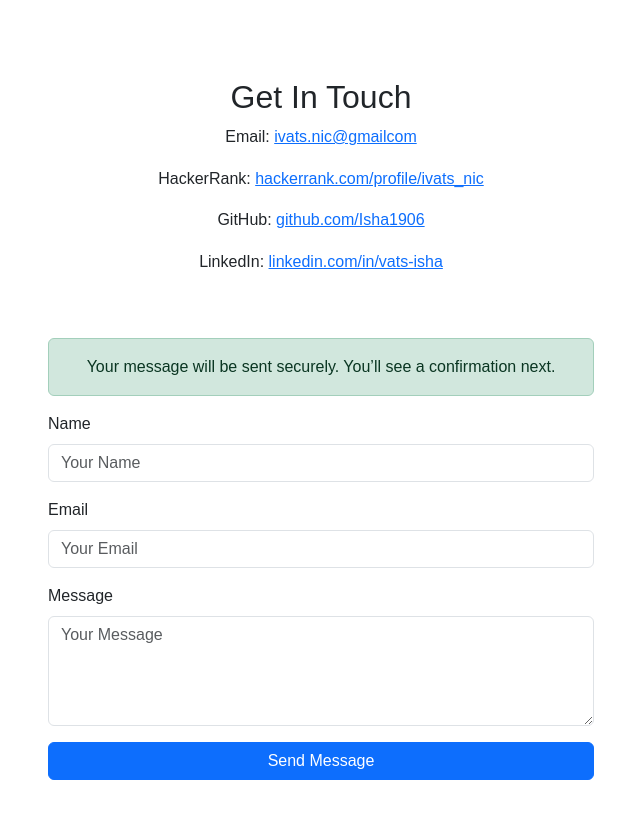
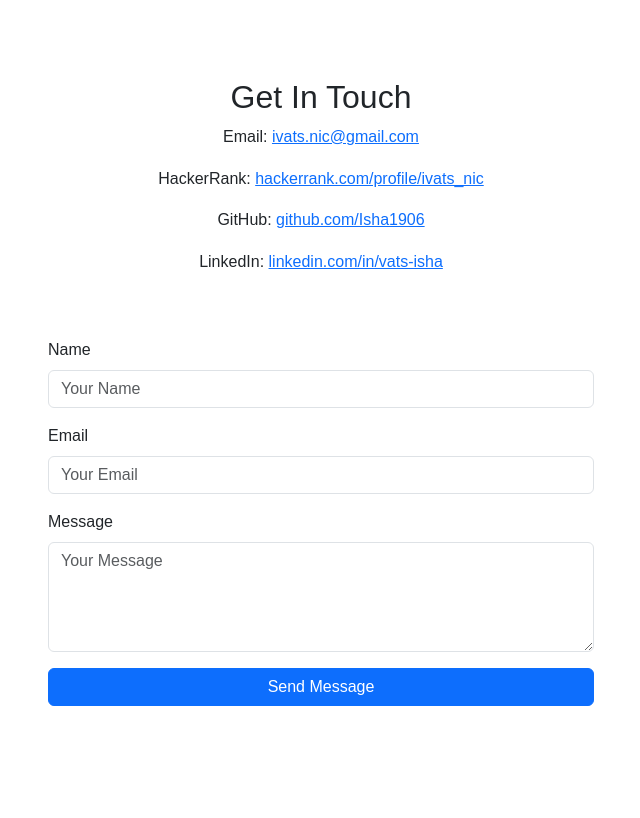
Before and after one commit to Isha1906/isha-vats-portfolio, a React (Vite) app: page / in a window 1280 px wide. Shown: the part 2400-3218 px from the top of the page, without its empty margins (319-959 px from the left). After the commit the page ends 3154 px from the top, so only its background shows below. Built offline with nearby package versions, Linux system fonts and the light colour scheme.

Commit message:
fix confirmation

```diff
--- a/src/App.jsx
+++ b/src/App.jsx
@@ -11,6 +11,7 @@ import Contact from "./component/Contact";
 function App() {
   return (
     <>
+
       <Navbar />
       <Hero />
       <About />
--- a/src/component/Contact.jsx
+++ b/src/component/Contact.jsx
@@ -1,11 +1,13 @@
+import { useState } from "react";
 const Contact = () => {
+  const [submitted, setSubmitted]=useState(false);
   return (
     <section id="contact" className="container py-5">
       <h2 className="text-center">Get In Touch</h2>
       <div className="contact-card row mb-5 text-center">
       <p>Email:{" "}
       <a href="mailto:ivats.nic@gmail.com">
-        ivats.nic@gmailcom
+        ivats.nic@gmail.com
       </a>
       </p>
 
@@ -28,12 +30,16 @@ const Contact = () => {
         </a>
       </p>
       </div>
+      {submitted &&
+      (
+        <div className="alert alert-success text-center" role="alert">
+        ✅ Thank you! Your message has been sent successfully.
+        </div>
+      )}
 
       <div className="row justify-content-center">
         <div className="col-md-8 col-lg-6">
-          <div className="alert alert-success text-center" role="alert">
-  Your message will be sent securely. You’ll see a confirmation next.
-</div>
+
 
           <form
             name="contact"
```
